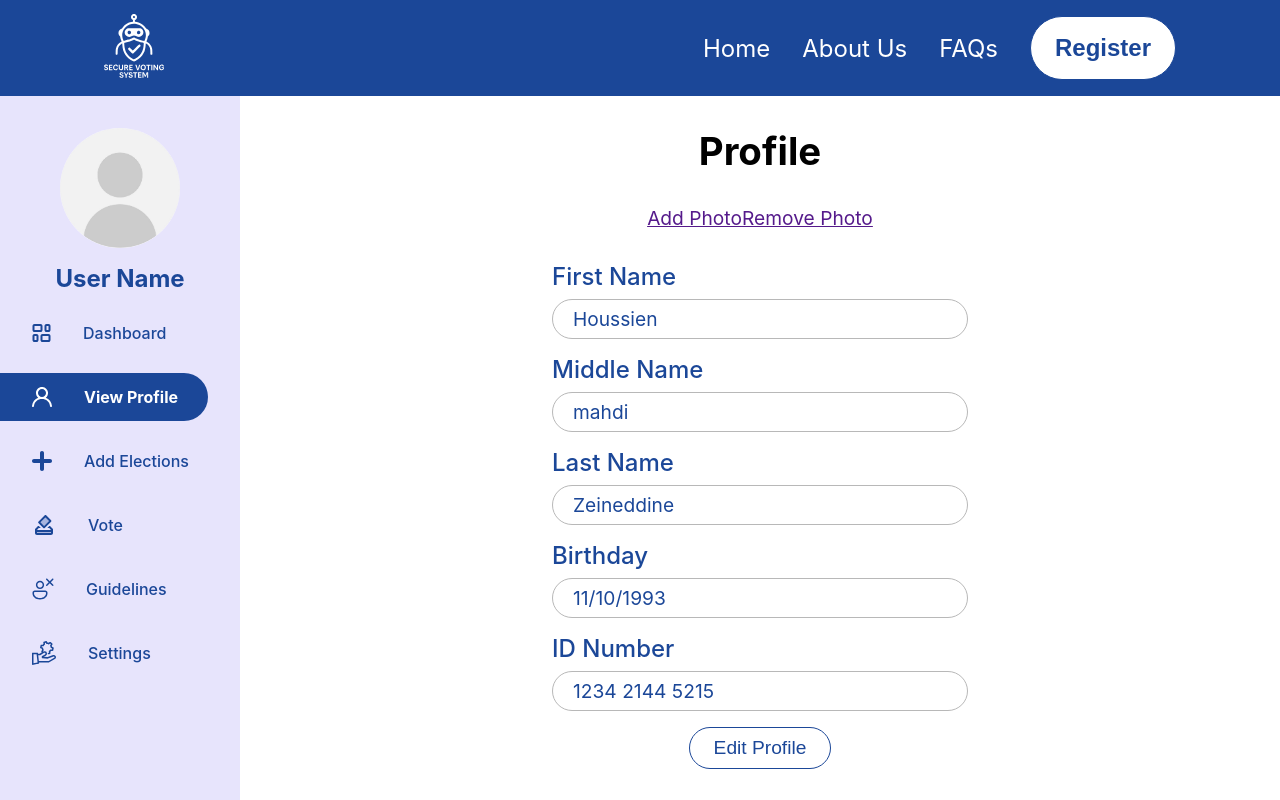
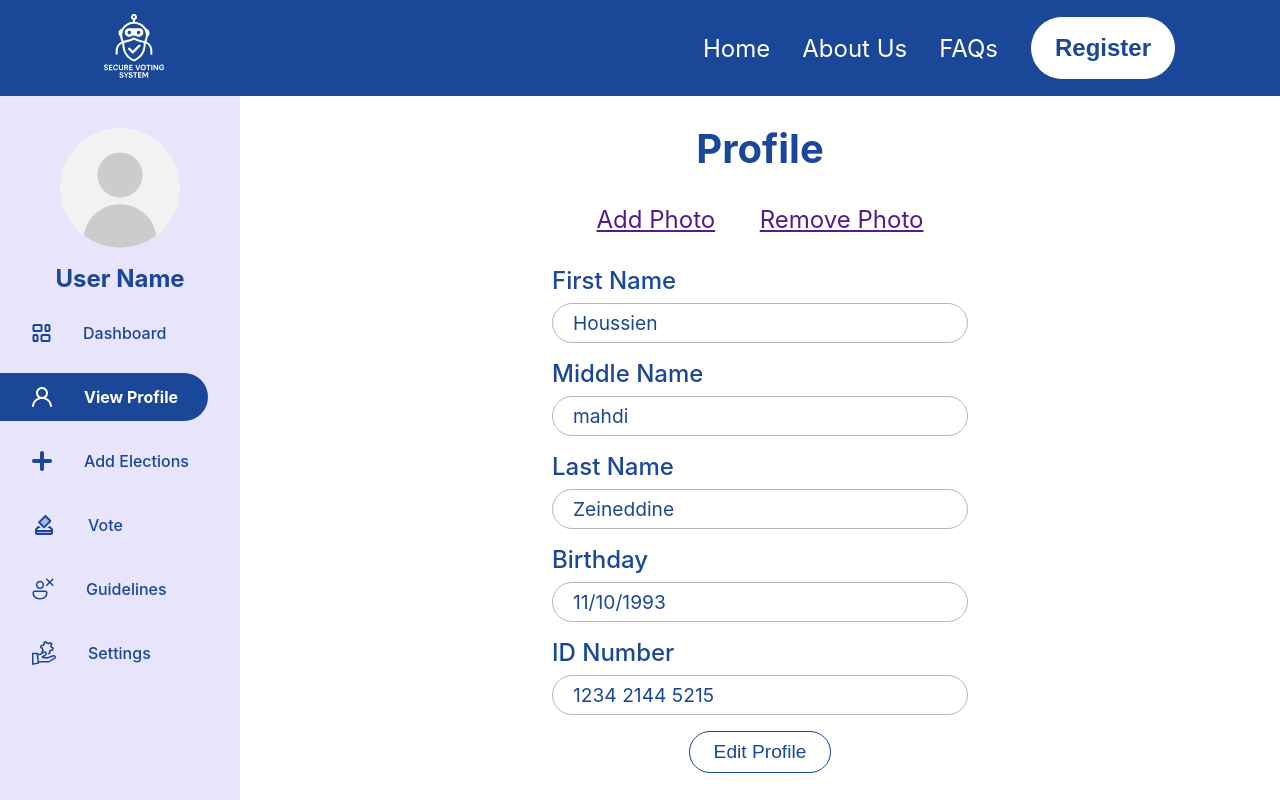
Before and after one commit to Houssien-Zeineddine/secure_remote_voting_system, a React (Vite) app in the folder client/: page /profile in a window 1280 px wide. Built offline with nearby package versions, Linux system fonts and the light colour scheme.

Commit message:
finishing the UI of the view profile page

```diff
--- a/client/src/pages/Profile/index.jsx
+++ b/client/src/pages/Profile/index.jsx
@@ -38,7 +38,7 @@ const Profile = () => {
     <div className="along-sidebar-positioning">
       <div className="profile-container">
         <h1>Profile</h1>
-        <div>
+        <div className="add-remove-photo">
           <a href="">Add Photo</a>
           <a href="">Remove Photo</a>
         </div>
@@ -105,67 +105,6 @@ const Profile = () => {
             />
           </div>
         ) : (
-          // <div className="profile-form-container">
-          //   <Input
-          //     label="first_name"
-          //     labelText="First Name"
-          //     type="text"
-          //     name="first_name"
-          //     id="first_name"
-          //     classNames="profile-form-container-input input-vertical"
-          //     value={tempData.first_name}
-          //     onChange={handleChange}
-          //   />
-          //   <Input
-          //     label="middle_name"
-          //     labelText="Middle Name"
-          //     type="text"
-          //     name="middle_name"
-          //     id="middle_name"
-          //     classNames="profile-form-container-input input-vertical"
-          //     value={tempData.middle_name}
-          //     onChange={handleChange}
-          //   />
-          //   <Input
-          //     label="last_name"
-          //     labelText="Last Name"
-          //     type="text"
-          //     name="last_name"
-          //     id="last_name"
-          //     classNames="profile-form-container-input input-vertical"
-          //     value={tempData.last_name}
-          //     onChange={handleChange}
-          //   />
-          //   <div className="input-wrapper profile-form-container-input">
-          //     <Input
-          //       label="birthday"
-          //       labelText="Birthday"
-          //       type="text"
-          //       name="birthday"
-          //       id="birthday"
-          //       classNames="profile-form-container-input input-vertical"
-          //       value={tempData.birthday}
-          //       onChange={handleChange}
-          //     />
-          //     <img src={Calendar} alt="" className="birthday-calendar" />
-          //   </div>
-          //   <Input
-          //     label="id_number"
-          //     labelText="ID Number"
-          //     type="text"
-          //     name="id_number"
-          //     id="id_number"
-          //     classNames="profile-form-container-input input-vertical"
-          //     value={tempData.id_number}
-          //     onChange={handleChange}
-          //   />
-          //   <Button
-          //     text="Edit Profile"
-          //     variant="white"
-          //     size="small"
-          //     onClick={handleEdit}
-          //   />
-          // </div>
           <div className="view-mode">
             <div className="view-mode-label">
               <label htmlFor="first_name">First Name</label>
--- a/client/src/pages/Profile/style.css
+++ b/client/src/pages/Profile/style.css
@@ -7,6 +7,11 @@
     height: calc(100vh - 6rem);
     width: 100%;
     font-size: var(--font-size-body);
+}
+
+.profile-container h1 {
+  color: var(--primary-color);
+  font-size: var(--font-size-header-2);
 }
 
 .input-wrapper {
@@ -64,3 +69,10 @@
     width:fit-content;
     margin: 0 auto;
   }
+
+  .add-remove-photo{
+    display: flex;
+    justify-content: space-evenly;
+    width: 40%;
+    font-size: var(--font-size-header-4);
+  }
```
